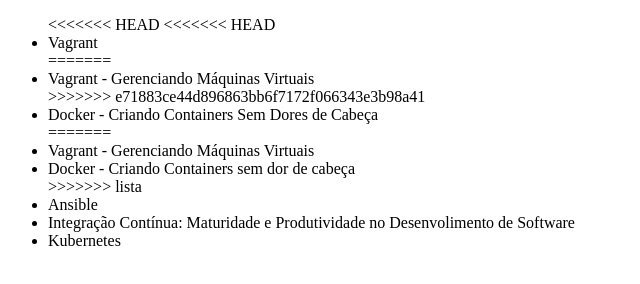
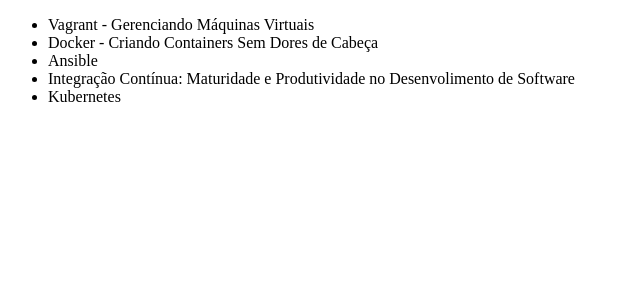
Before and after one commit to rafael-estevam/Alura-Git, a plain HTML site: page index.html in a window 1280 px wide. Shown: the whole page, without its empty margins (0-640 px from the left). Drawn offline with Linux system fonts and the light colour scheme.

Commit message:
corrigindo problema de merge com vagrant

```diff
--- a/index.html
+++ b/index.html
@@ -7,17 +7,8 @@
 </head>
 <body>
 	<ul>
-<<<<<<< HEAD
-<<<<<<< HEAD
-		<li>Vagrant</li>
-=======
 		<li>Vagrant - Gerenciando Máquinas Virtuais</li>
->>>>>>> e71883ce44d896863bb6f7172f066343e3b98a41
 		<li>Docker - Criando Containers Sem Dores de Cabeça</li>
-=======
-		<li>Vagrant - Gerenciando Máquinas Virtuais</li>
-		<li>Docker - Criando Containers sem dor de cabeça</li>
->>>>>>> lista
 		<li>Ansible</li>
 		<li>Integração Contínua: Maturidade e Produtividade no Desenvolimento de Software</li>
 		<li>Kubernetes</li>
```
